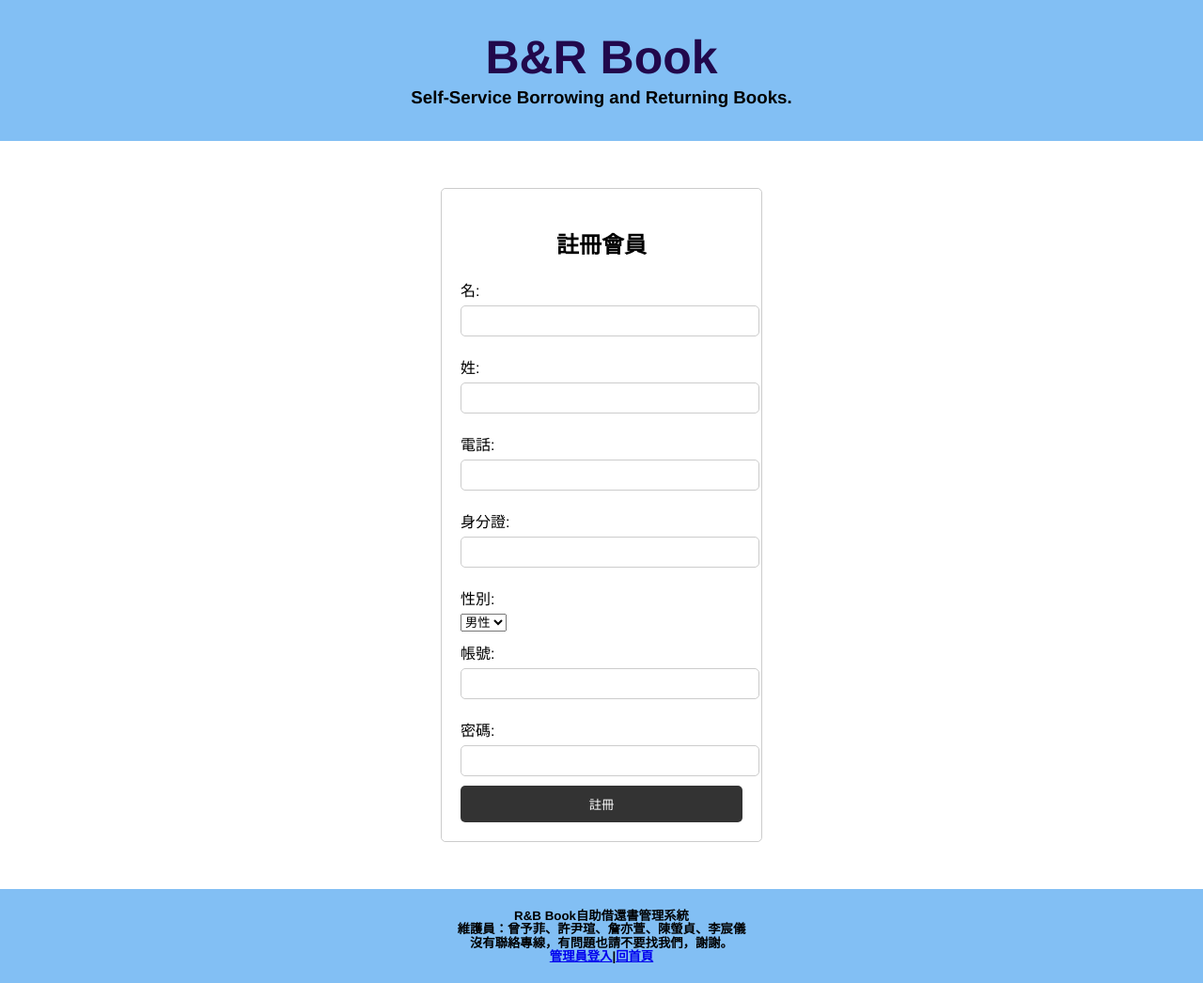
After one commit to TsengYuFei/Database_FinProject, a Django app: page /register/ in a window 1280 px wide. The commit adds this page. Shown: the whole page at 94% size. Run offline with Django 5.2, Linux system fonts and the light colour scheme.

Commit message:
登入、註冊、登出 OK 了

```diff
--- a/members/models.py
+++ b/members/models.py
@@ -28,6 +28,7 @@ class Member(models.Model):
     fname = models.CharField(max_length=20, verbose_name='名')
     lname = models.CharField(max_length=5, verbose_name='姓')
     sex = models.CharField(max_length=1, choices=sex_type, null=True, verbose_name='性別')
+
 
     # 連結user
     user = models.OneToOneField(User, on_delete=models.CASCADE, default= None, blank=True, null=True)
--- a/members/templates/member_info.html
+++ b/members/templates/member_info.html
@@ -22,4 +22,5 @@
 {% else %}
 <p>您還沒有借閱書籍</p>
 {% endif %}
+<p><a href="{% url 'logout' %}">登出</a></p>
 {% endblock%}
--- /dev/null
+++ b/members/templates/register.html
@@ -0,0 +1,42 @@
+{% extends 'Mama.html' %}
+
+{% load static %}
+{% block loadcss %}
+    <link rel="stylesheet" href="{% static 'css/register.css' %}">
+{% endblock %}
+
+{% block person %}{% endblock %}
+
+{% block main %}
+<div class="register-container">
+    <h2>註冊會員</h2>
+    {% if messages %}
+
+            {% for message in messages %}
+                {{ message }}
+            {% endfor %}
+
+    {% endif %}
+    <form method="post" action="{% url 'register' %}">
+        {% csrf_token %}
+        <label for="fname">名:</label>
+        <input type="text" id="fname" name="fname" required>
+        <label for="lname">姓:</label>
+        <input type="text" id="lname" name="lname" required>
+        <label for="phone">電話:</label>
+        <input type="text" id="phone" name="phone" required>
+        <label for="ssn">身分證:</label>
+        <input type="text" id="ssn" name="ssn" required>
+        <label for="sex">性別:</label>
+        <select id="sex" name="sex" required>
+            <option value="M">男性</option>
+            <option value="F">女性</option>
+        </select>
+        <label for="username">帳號:</label>
+        <input type="text" id="username" name="username" required>
+        <label for="password">密碼:</label>
+        <input type="password" id="password" name="password" required>
+        <button type="submit">註冊</button>
+    </form>
+</div>
+{% endblock %}
--- a/members/urls.py
+++ b/members/urls.py
@@ -9,5 +9,10 @@ urlpatterns = [
     path('member/', views.member_info, name='member_info'),
     path('book/<int:id>', views.book_detail, name='book_detail'),
     path('station/<int:id>', views.station_detail, name='station_detail'),
+    path('login/', views.login, name='login'),
+    path('login_successful/', views.login_successful, name='login_successful'),
+    path('register/', views.register, name='register'),
+    path('register_successful/', views.register_successful, name='register_successful'),
+    path('logout/', views.logout, name='logout'),
 
 ]
--- a/members/views.py
+++ b/members/views.py
@@ -6,6 +6,8 @@ from django.contrib.auth.models import User
 from django.contrib.auth.decorators import login_required
 from .models import Administrator, Member, Station, Author, Publisher, Book
 from .forms import BookSearchForm
+from django.contrib import messages
+from django.contrib.auth import authenticate, login as auth_login, logout as auth_logout
 
 def home(request):
     form = BookSearchForm()
@@ -103,3 +105,58 @@ def station_detail(request, id):
         'books': books,
     }
     return render(request, 'station_detail.html', context)
+
+
+def login(request):
+    if request.method == 'POST':
+        username = request.POST['username']
+        password = request.POST['password']
+        user = authenticate(request, username=username, password=password)
+        if user is not None:
+            auth_login(request, user)
+            return redirect('login_successful')
+        else:
+            messages.error(request, '帳號或密碼錯誤')
+    return render(request, 'login.html')
+
+def login_successful(request):
+    return render(request, 'login_successful.html')
+
+def register(request):
+    if request.method == 'POST':
+        fname = request.POST['fname']
+        lname = request.POST['lname']
+        phone = request.POST['phone']
+        ssn = request.POST['ssn']
+        sex = request.POST['sex']
+        username = request.POST['username']
+        password = request.POST['password']
+
+        if User.objects.filter(username=username).exists():
+            messages.error(request, '帳號已存在，請嘗試其他帳號或登入現有帳號')
+            return redirect('login')
+
+        if Member.objects.filter(phone=phone).exists():
+            messages.error(request, '電話號碼已存在，請嘗試其他電話號碼')
+            return redirect('register')
+
+        if Member.objects.filter(ssn=ssn).exists():
+            messages.error(request, '身分證號碼已存在，請嘗試其他身分證號碼')
+            return redirect('register')
+
+        user = User.objects.create_user(username=username, password=password)
+        user.save()
+        new_member = Member(user=user, fname=fname, lname=lname, ssn=ssn, phone=phone, sex=sex)
+        new_member.save()
+
+        return redirect('register_successful')
+
+    return render(request, 'register.html')
+
+
+def register_successful(request):
+    return render(request, 'register_successful.html')
+
+def logout(request):
+    auth_logout(request)
+    return redirect('home')
--- /dev/null
+++ b/static/css/register.css
@@ -0,0 +1,39 @@
+.register-container {
+    width: 300px;
+    margin: 50px auto;
+    padding: 20px;
+    border: 1px solid #ccc;
+    border-radius: 5px;
+}
+
+.register-container h2 {
+    text-align: center;
+    margin-bottom: 20px;
+}
+
+.register-container label {
+    display: block;
+    margin: 10px 0 5px;
+}
+
+.register-container input {
+    width: 100%;
+    padding: 8px;
+    margin-bottom: 10px;
+    border: 1px solid #ccc;
+    border-radius: 5px;
+}
+
+.register-container button {
+    width: 100%;
+    padding: 10px;
+    background-color: #333;
+    color: #fff;
+    border: none;
+    border-radius: 5px;
+    cursor: pointer;
+}
+
+.register-container button:hover {
+    background-color: #555;
+}
```
Also changed, not shown: members/templates/login.html (added, +32 -0 lines), members/templates/login_successful.html (added, +16 -0 lines), members/templates/register_successful.html (added, +16 -0 lines), static/css/login.css (added, +43 -0 lines), static/css/login_successful.css (added, +14 -0 lines), static/css/register_successful.css (added, +14 -0 lines), db.sqlite3.
